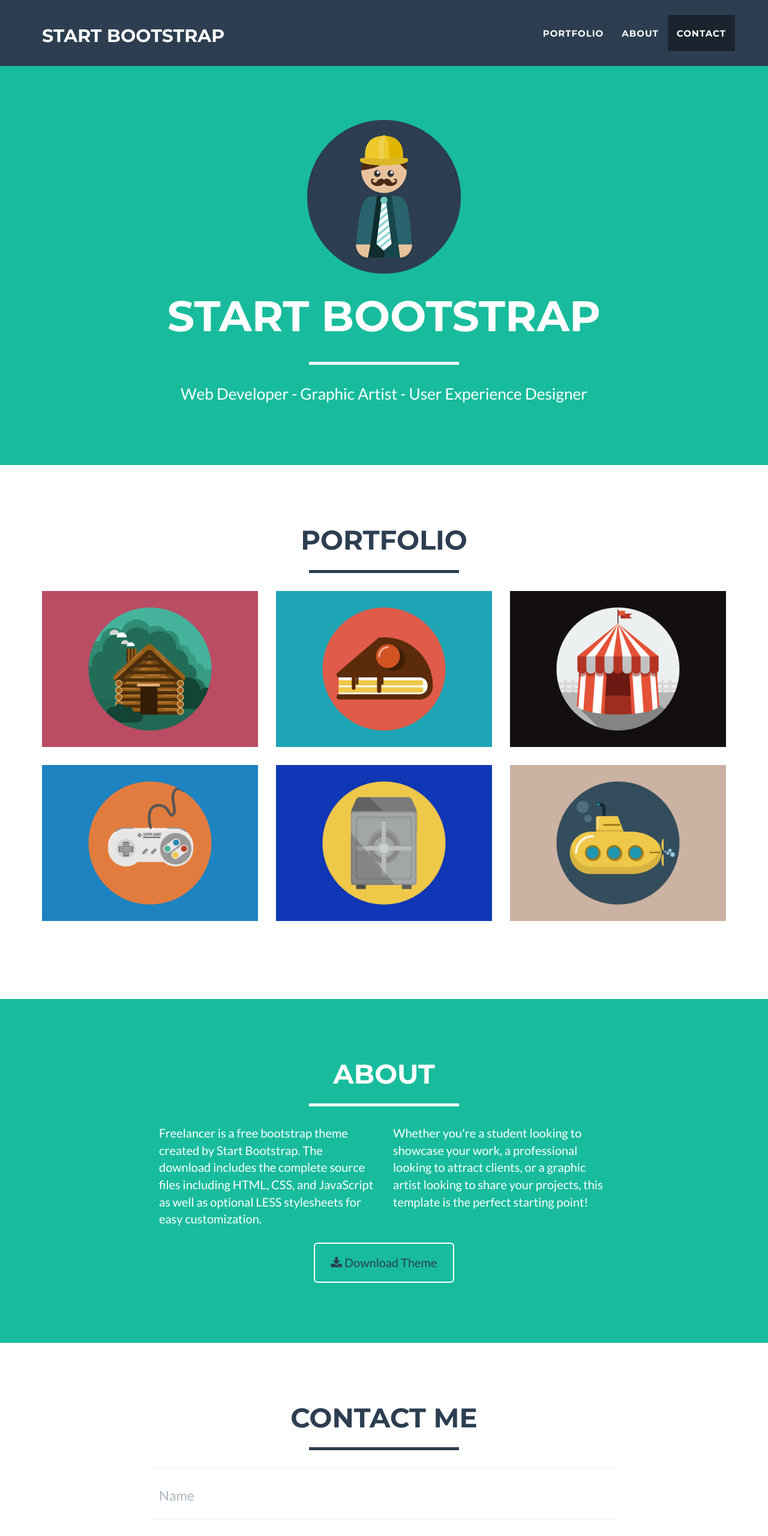
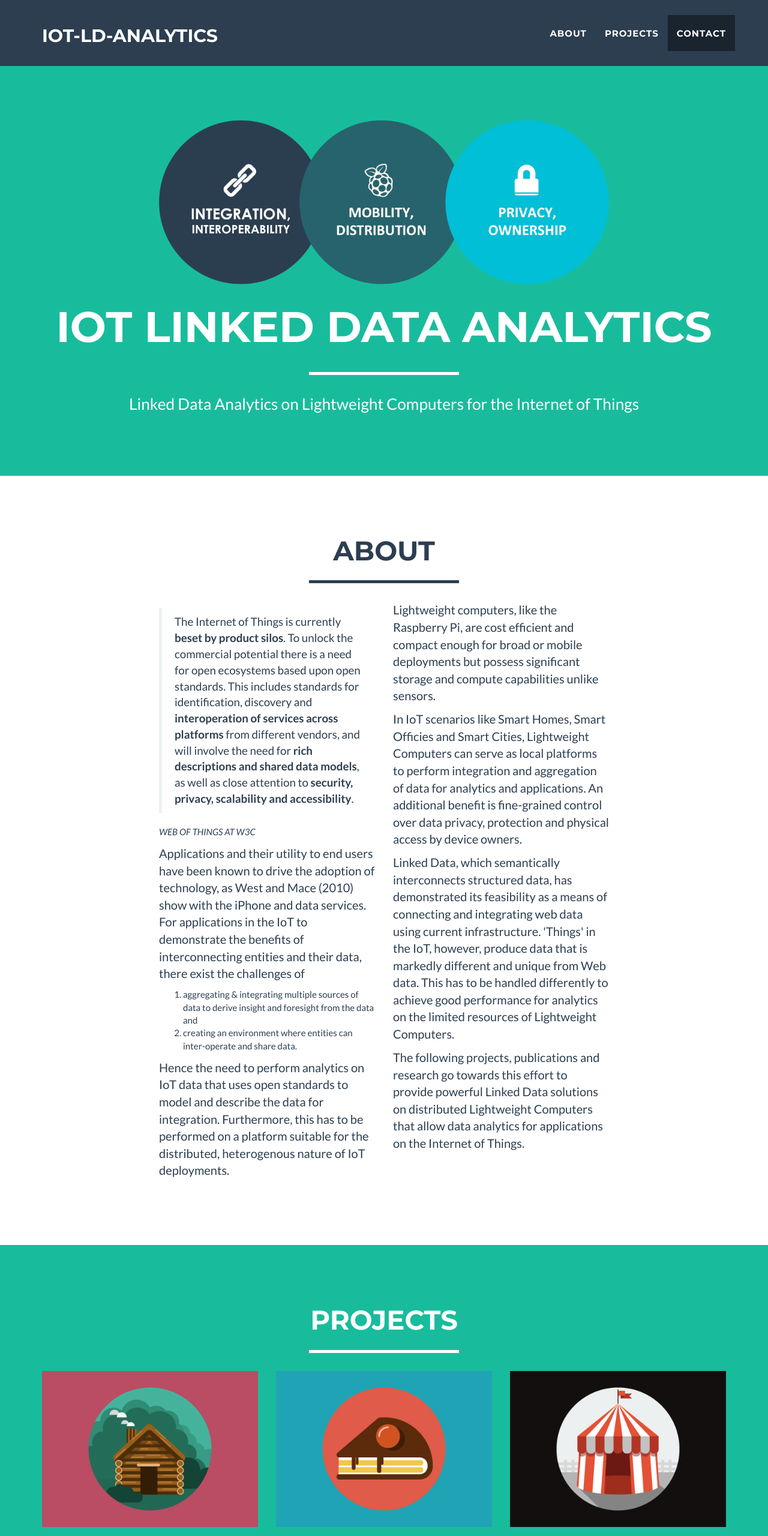
Before and after one commit to eugenesiow/iot, a plain HTML site: page index.html in a window 1280 px wide. Shown: the top 2560 px of the page at 60% size. Drawn offline with nearby package versions, Linux system fonts and the light colour scheme.

Commit message:
Add About section

```diff
--- a/index.html
+++ b/index.html
@@ -9,7 +9,7 @@
     <meta name="description" content="">
     <meta name="author" content="">
 
-    <title>Freelancer - Start Bootstrap Theme</title>
+    <title>IoT-Ld-Analytics</title>
 
     <!-- Bootstrap Core CSS - Uses Bootswatch Flatly Theme: http://bootswatch.com/flatly/ -->
     <link href="css/bootstrap.min.css" rel="stylesheet">
@@ -44,7 +44,7 @@
                     <span class="icon-bar"></span>
                     <span class="icon-bar"></span>
                 </button>
-                <a class="navbar-brand" href="#page-top">Start Bootstrap</a>
+                <a class="navbar-brand" href="#page-top">IoT-Ld-Analytics</a>
             </div>
 
             <!-- Collect the nav links, forms, and other content for toggling -->
@@ -54,10 +54,10 @@
                         <a href="#page-top"></a>
                     </li>
                     <li class="page-scroll">
-                        <a href="#portfolio">Portfolio</a>
+                        <a href="#about">About</a>
                     </li>
                     <li class="page-scroll">
-                        <a href="#about">About</a>
+                        <a href="#portfolio">Projects</a>
                     </li>
                     <li class="page-scroll">
                         <a href="#contact">Contact</a>
@@ -74,24 +74,68 @@
         <div class="container">
             <div class="row">
                 <div class="col-lg-12">
-                    <img class="img-responsive" src="img/profile.png" alt="">
+                    <div class="row">
+                        <div class="col-lg-2"></div>
+                        <div class="col-lg-8">
+                            <img class="img-responsive" src="img/connect.png" alt="">
+                        </div>
+                        <div class="col-lg-2"></div>
+                    </div>
                     <div class="intro-text">
-                        <span class="name">Start Bootstrap</span>
+                        <span class="name">IoT Linked Data Analytics</span>
                         <hr class="star-light">
-                        <span class="skills">Web Developer - Graphic Artist - User Experience Designer</span>
+                        <span class="skills">Linked Data Analytics on Lightweight Computers for the Internet of Things</span>
                     </div>
                 </div>
             </div>
         </div>
     </header>
 
-    <!-- Portfolio Grid Section -->
-    <section id="portfolio">
+    <!-- About Section -->
+    <section id="about">
         <div class="container">
             <div class="row">
                 <div class="col-lg-12 text-center">
-                    <h2>Portfolio</h2>
+                    <h2>About</h2>
                     <hr class="star-primary">
+                </div>
+            </div>
+            <div class="row">
+                <div class="col-lg-4 col-lg-offset-2">
+                    <p>
+                    <blockquote>
+                        The Internet of Things is currently <strong>beset by product silos</strong>. To unlock the commercial potential there is a need for open ecosystems based upon open standards. This includes standards for identification, discovery and <strong>interoperation of services across platforms</strong> from different vendors, and will involve the need for <strong>rich descriptions and shared data models</strong>, as well as close attention to <strong>security, privacy, scalability and accessibility</strong>.
+                    </blockquote>
+                    <em>WEB OF THINGS AT W3C</em>
+                    </p>
+                    <p>Applications and their utility to end users have been known to drive the adoption of technology, as West and Mace (2010) show with the iPhone and data services. For applications in the IoT to demonstrate the benefits of interconnecting entities and their data, there exist the challenges of
+                    <p>
+                    <ol>
+                        <li>aggregating & integrating multiple sources of data to derive insight and foresight from the data and </li>
+                        <li>creating an environment where entities can inter-operate and share data. </li>
+                    </ol>
+                    </p>
+                    <p>
+                    Hence the need to perform analytics on IoT data that uses open standards to model and describe the data for integration. Furthermore, this has to be performed on a platform suitable for the distributed, heterogenous nature of IoT deployments.
+                    </p>
+                </div>
+                <div class="col-lg-4">
+                    <p>Lightweight computers, like the Raspberry Pi, are cost efficient and compact enough for broad or mobile deployments but possess significant storage and compute capabilities unlike sensors.</p>
+                    <p>In IoT scenarios like Smart Homes, Smart Officies and Smart Cities, Lightweight Computers can serve as local platforms to perform integration and aggregation of data for analytics and applications. An additional benefit is fine-grained control over data privacy, protection and physical access by device owners.</p>
+                    <p>Linked Data, which semantically interconnects structured data, has demonstrated its feasibility as a means of connecting and integrating web data using current infrastructure. 'Things' in the IoT, however, produce data that is markedly different and unique from Web data. This has to be handled differently to achieve good performance for analytics on the limited resources of Lightweight Computers.</p>
+                    <p>The following projects, publications and research go towards this effort to provide powerful Linked Data solutions on distributed Lightweight Computers that allow data analytics for applications on the Internet of Things.</p>
+                </div>
+            </div>
+        </div>
+    </section>
+
+    <!-- Portfolio Grid Section -->
+    <section  class="success" id="portfolio">
+        <div class="container">
+            <div class="row">
+                <div class="col-lg-12 text-center">
+                    <h2>Projects</h2>
+                    <hr class="star-light">
                 </div>
             </div>
             <div class="row">
@@ -153,31 +197,6 @@
                             </div>
                         </div>
                         <img src="img/portfolio/submarine.png" class="img-responsive" alt="">
-                    </a>
-                </div>
-            </div>
-        </div>
-    </section>
-
-    <!-- About Section -->
-    <section class="success" id="about">
-        <div class="container">
-            <div class="row">
-                <div class="col-lg-12 text-center">
-                    <h2>About</h2>
-                    <hr class="star-light">
-                </div>
-            </div>
-            <div class="row">
-                <div class="col-lg-4 col-lg-offset-2">
-                    <p>Freelancer is a free bootstrap theme created by Start Bootstrap. The download includes the complete source files including HTML, CSS, and JavaScript as well as optional LESS stylesheets for easy customization.</p>
-                </div>
-                <div class="col-lg-4">
-                    <p>Whether you're a student looking to showcase your work, a professional looking to attract clients, or a graphic artist looking to share your projects, this template is the perfect starting point!</p>
-                </div>
-                <div class="col-lg-8 col-lg-offset-2 text-center">
-                    <a href="#" class="btn btn-lg btn-outline">
-                        <i class="fa fa-download"></i> Download Theme
                     </a>
                 </div>
             </div>
@@ -279,7 +298,7 @@
             <div class="container">
                 <div class="row">
                     <div class="col-lg-12">
-                        Copyright &copy; Your Website 2014
+                        Research of Eugene Siow, University of Southampton, 2015. Web design uses <a href="http://startbootstrap.com">Freelancer</a>.
                     </div>
                 </div>
             </div>
```
Also changed, not shown: img/connect.png (added).
